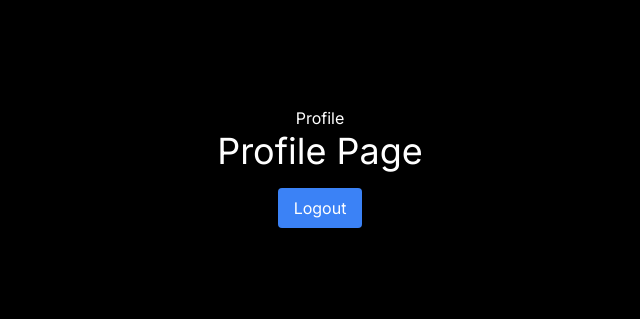
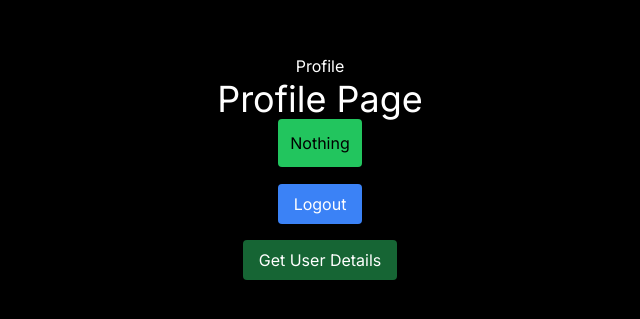
Before and after one commit to Bloom-Sayiorri/Nextjs-app, a Next.js app: page /profile in a window 1280 px wide. Shown: the part 233-552 px from the top of the page, without its empty margins (320-960 px from the left). Built offline with nearby package versions, Linux system fonts and the light colour scheme.

Commit message:
user profile

```diff
--- a/src/app/api/users/me/route.ts
+++ b/src/app/api/users/me/route.ts
@@ -7,9 +7,14 @@
 
 export async function GET(request: NextRequest) {
     try {
-
-    } catch (error) {
-
+        const userId = await getDataFromToken(request);
+        const user = await User.findOne({_id: userId}).select('-password');
+        return NextResponse.json({
+            message: 'User found',
+            data: user
+        })
+    } catch (error: any) {
+        return NextResponse.json({error: error.message},
+        {status: 400});
     }
 }
-// getDataFromToken
--- a/src/app/profile/page.tsx
+++ b/src/app/profile/page.tsx
@@ -3,10 +3,12 @@
 import Link from 'next/link';
 import { toast } from 'react-hot-toast';
 import { useRouter } from 'next/navigation';
+import React, { useState } from 'react';
 
 export default function ProfilePage() {
 
     const router = useRouter();
+    const [data, setData] = useState('nothing');
 
     const logout = async () => {
         try {
@@ -18,18 +20,27 @@
         }
     }
 
+    const getUserDetails = async () => {
+        const res = await axios.get('/api/users/me');
+        console.log(res.data);
+        setData(res.data.data._id);
+    };
+
     return(
         <div className='flex justify-center items-center flex-col min-h-screen py-2'>
             <h1 className=" text-white">Profile</h1>
             <hr/>
             <p className=" text-white text-4xl">Profile Page</p>
+            <h2 className='p-3 rounded bg-green-500'>{data === 'nothing' ? 'Nothing' : <Link href={`/profile/${data}`}></Link>}</h2>
             <hr/>
             <button
                 onClick={logout}
                 className="bg-blue-500 mt-4 hover:bg-blue-700 text-white font-blo\d py-2 px-4 rounded"
-            >
-                Logout
-            </button>
+            >Logout</button>
+            <button
+                onClick={getUserDetails}
+                className="bg-green-800 mt-4 hover:bg-blue-700 text-white font-blo\d py-2 px-4 rounded"
+            >Get User Details</button>
         </div>
     )
 };
```
